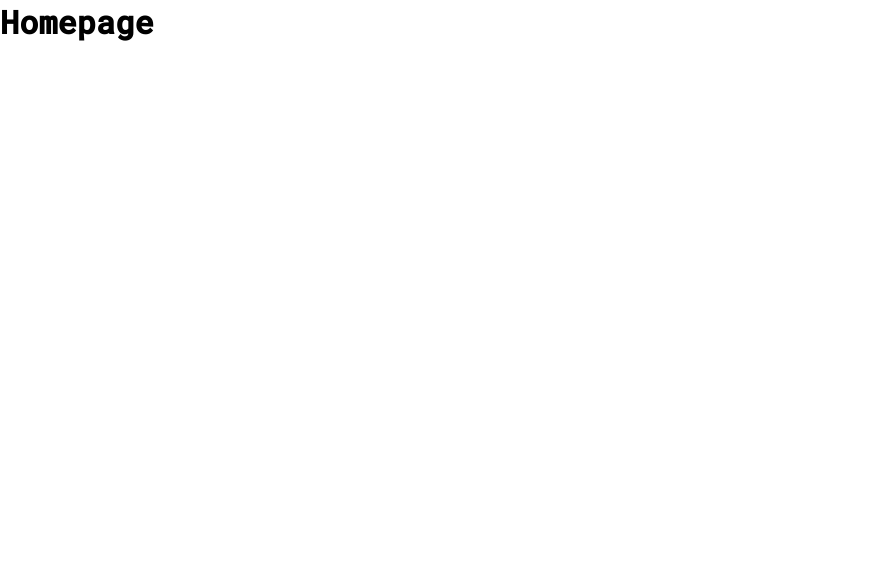
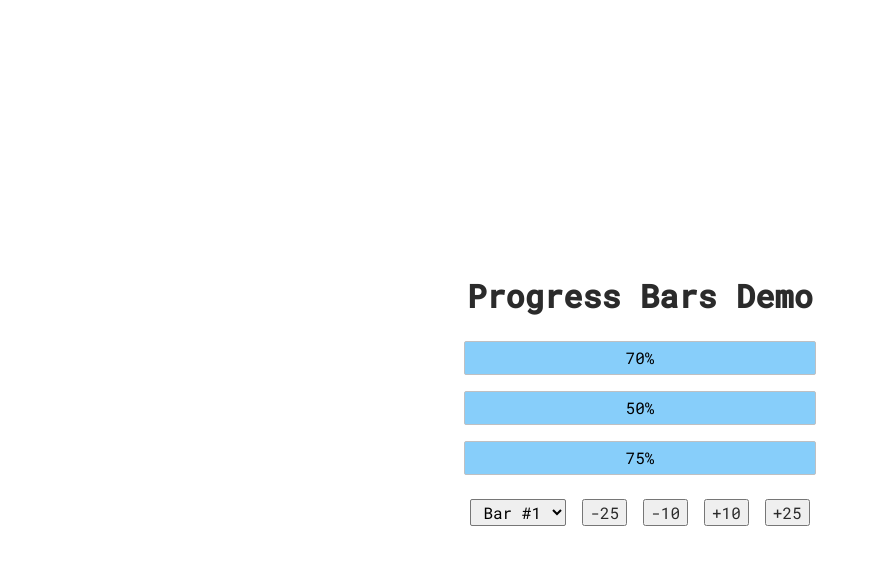
Before and after one commit to ttcode10/progress-bar-controller, a React (Create React App) app: page / in a window 1280 px wide. Shown: the top 564 px of the page, without its empty margins (0-877 px from the left). Built offline with nearby package versions, Linux system fonts and the light colour scheme.

Commit message:
Define components and static UI

```diff
--- a/package.json
+++ b/package.json
@@ -10,10 +10,12 @@
     "@types/node": "^16.18.34",
     "@types/react": "^18.2.8",
     "@types/react-dom": "^18.2.4",
+    "@types/styled-components": "^5.1.26",
     "@typescript-eslint/parser": "^5.59.9",
     "react": "^18.2.0",
     "react-dom": "^18.2.0",
     "react-scripts": "5.0.1",
+    "styled-components": "^6.0.0-rc.3",
     "vercel": "^30.2.1",
     "web-vitals": "^2.1.4"
   },
--- a/src/App.tsx
+++ b/src/App.tsx
@@ -1,11 +1,8 @@
 import React from 'react';
+import { Home } from './pages';
 
 function App() {
-	return (
-		<div className="App">
-			<h1>Homepage</h1>
-		</div>
-	);
+	return <Home />;
 }
 
 export default App;
--- /dev/null
+++ b/src/components/BarChart.tsx
@@ -0,0 +1,45 @@
+import React from 'react';
+import styled from 'styled-components';
+
+export const BarChart: React.FC<IBarChart> = ({ bars }) => (
+  <VerticalContainer>
+    {bars.map(({name, value}) => (
+      <Bar key={name}>{value}%</Bar>
+    ))}
+  </VerticalContainer>
+);
+
+interface IBarChart {
+  bars: Bar[];
+}
+
+type Bar = {
+  name: string;
+  value: number;
+}
+
+const VerticalContainer = styled.div`
+	display: flex;
+	flex-direction: column;
+	align-items: center;
+	justify-content: center;
+  width: 200px;
+  margin: 1rem 0;
+`;
+
+const Bar = styled.div`
+  display: flex;
+  justify-content: center;
+  align-items: center;
+	font-family: 'Roboto Mono', sans-serif;
+	font-size: 1rem;
+	color: #000000;
+  background-color: #87CEFA;
+  border-radius: 2px;
+  margin: 0.5rem 0;
+  width: 350px;
+  height: 2rem;
+  line-height: 1rem;
+  border: 1px solid #BFC0C2;
+
+`;
--- /dev/null
+++ b/src/components/Button.tsx
@@ -0,0 +1,9 @@
+import styled from "styled-components";
+
+export const Button = styled.button`
+  font-family: 'Roboto Mono', sans-serif;
+  font-size: 1rem;
+  color: #2B2B2B;
+  cursor: pointer;
+  margin: 0 0.5rem;
+`
--- /dev/null
+++ b/src/components/Dropdown.tsx
@@ -0,0 +1,26 @@
+import React from 'react';
+import styled from 'styled-components';
+
+export const Dropdown: React.FC<IDropdown> = ({ name, values }) => (
+	<Select name={name ?? values[0]} id="dropdown">
+		{values.map((value) => (
+			<option value={value} key={value}>{value}</option>
+		))}
+	</Select>
+);
+
+interface IDropdown {
+	name?: string;
+	values: string[];
+}
+
+const Select = styled.select`
+	font-family: 'Roboto Mono', sans-serif;
+	font-size: 1rem;
+	color: #000000;
+	cursor: pointer;
+	margin: 0 0.5rem;
+	padding: 0 0.5rem;
+	background-color: #efefef;
+	border-radius: 2px;
+`;
--- /dev/null
+++ b/src/components/Text.tsx
@@ -0,0 +1,7 @@
+import styled from "styled-components";
+
+export const Heading = styled.h3`
+  font-family: 'Roboto Mono', sans-serif;
+  font-size: 2rem;
+  color: #2B2B2B;
+`
--- /dev/null
+++ b/src/components/index.ts
@@ -0,0 +1,4 @@
+export { Heading } from './Text';
+export { Button } from './Button';
+export { Dropdown } from './Dropdown';
+export { BarChart } from './BarChart';
--- /dev/null
+++ b/src/pages/Home.tsx
@@ -0,0 +1,38 @@
+import React from 'react';
+import styled from 'styled-components';
+import { Heading, Button, Dropdown, BarChart } from '../components';
+
+export const Home = () => (
+	<PageContainer>
+		<Heading>Progress Bars Demo</Heading>
+		<BarChart bars={bars} />
+		<HorizontalWrapper>
+			<Dropdown values={dropdownValues} />
+			<Button>-25</Button>
+			<Button>-10</Button>
+			<Button>+10</Button>
+			<Button>+25</Button>
+		</HorizontalWrapper>
+	</PageContainer>
+);
+
+const bars = [
+	{ name: 'Bar #1', value: 70 },
+	{ name: 'Bar #2', value: 50 },
+	{ name: 'Bar #1', value: 75 },
+];
+
+const dropdownValues = ['Bar #1', 'Bar #2', 'Bar #3'];
+
+const PageContainer = styled.div`
+	display: flex;
+	flex-direction: column;
+	align-items: center;
+	justify-content: center;
+	height: 100vh;
+`;
+
+const HorizontalWrapper = styled.div`
+	display: flex;
+	justify-content: space-between;
+`;
--- /dev/null
+++ b/src/pages/index.ts
@@ -0,0 +1 @@
+export { Home } from './Home';
```
Also changed, not shown: 1 other file (tests, documents, lock files or other folders).
